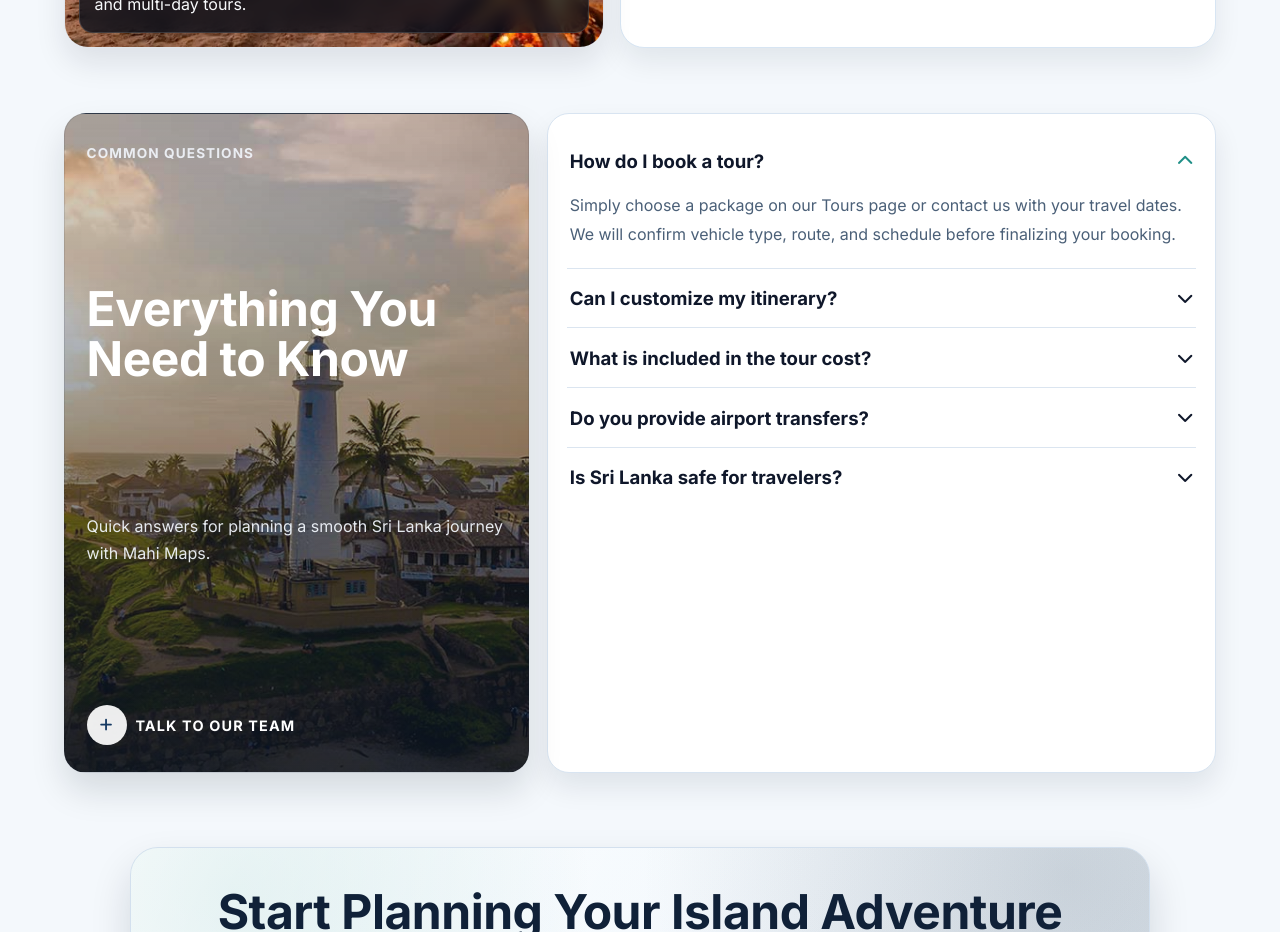
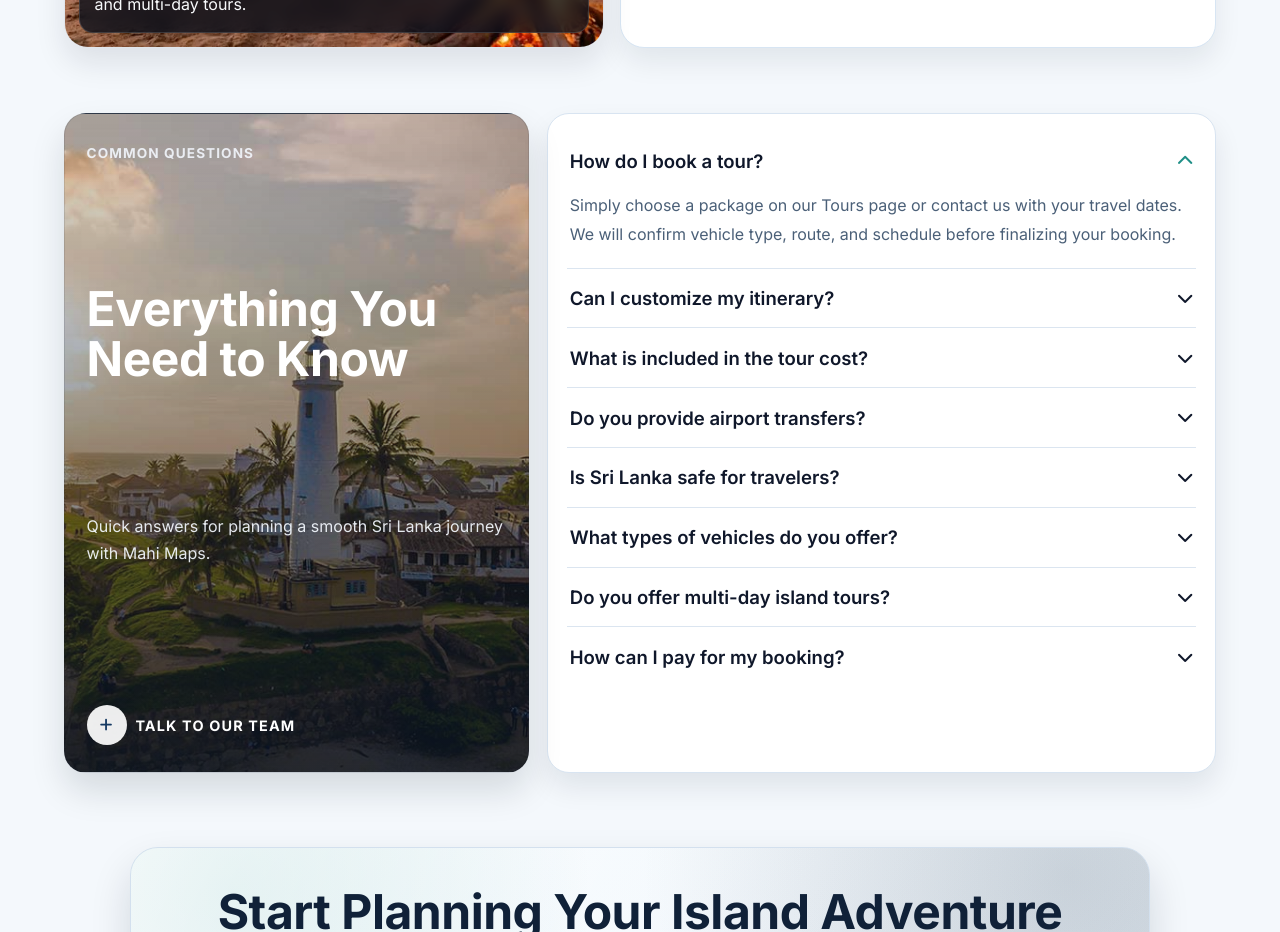
Before and after one commit to AMGRPrabhatha/mahimaps, a React (Vite) app: page /about in a window 1280 px wide. Shown: the part 2620-3552 px from the top of the page. Built offline with nearby package versions, Linux system fonts and the light colour scheme.

Commit message:
Add 3 new FAQ questions and refine question font weight

```diff
--- a/src/pages/About.css
+++ b/src/pages/About.css
@@ -1047,7 +1047,7 @@ backdrop-filter: blur(8px);
     gap: 1rem;
     color: #0f172a;
     font-size: clamp(1.02rem, 1.45vw, 1.18rem);
-    font-weight: 700;
+    font-weight: 600;
 }
 
 .about-page .faq-accordion-question i {
--- a/src/pages/About.jsx
+++ b/src/pages/About.jsx
@@ -35,6 +35,18 @@ function About() {
     {
       question: "Is Sri Lanka safe for travelers?",
       answer: "Sri Lanka is a welcoming destination. Our team prioritizes safe routes, responsible driving, and clear planning to ensure secure travel for all guests."
+    },
+    {
+      question: "What types of vehicles do you offer?",
+      answer: "Our fleet includes compact Mini Cars, spacious Sedans, 7-seater Mini Vans, and 12-seater High Roof Vans to accommodate any group size."
+    },
+    {
+      question: "Do you offer multi-day island tours?",
+      answer: "Yes, we specialize in multi-day itineraries that cover popular destinations like Sigiriya, Kandy, Ella, and the Southern coast."
+    },
+    {
+      question: "How can I pay for my booking?",
+      answer: "We accept cash payments in local currency (LKR) or major foreign currencies (USD/EUR/GBP) at the time of your journey."
     }
   ];
 
```
